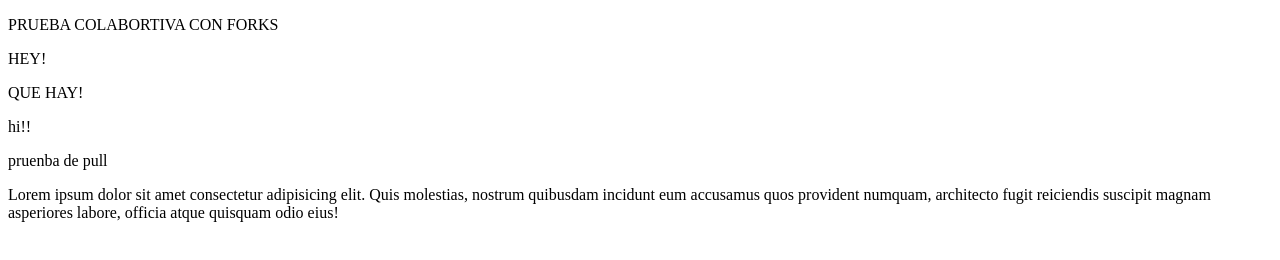
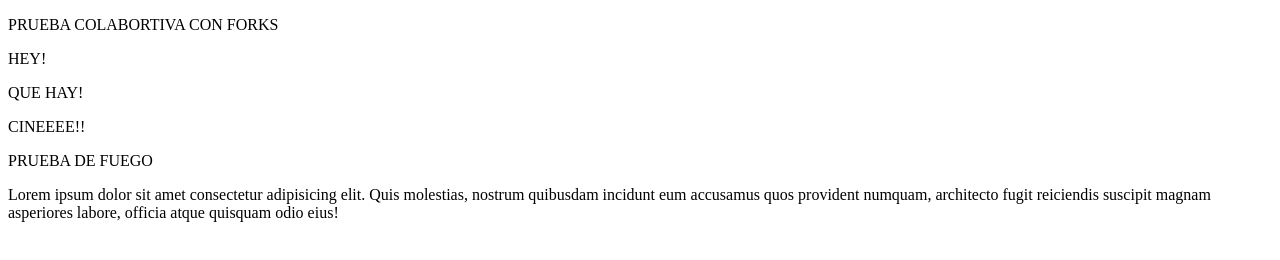
Before and after one commit to EstherIzzy/CLONgrupal, a plain HTML site: page index.html in a window 1280 px wide. Drawn offline with Linux system fonts and the light colour scheme.

Commit message:
Update index.html

```diff
--- a/index.html
+++ b/index.html
@@ -9,8 +9,8 @@
     <p>PRUEBA COLABORTIVA CON FORKS</p>
     <p>HEY!</p>
     <p>QUE HAY!</p>
-    <p>hi!!</p>
-    <p>pruenba de pull</p>
+    <p>CINEEEE!!</p>
+    <p>PRUEBA DE FUEGO</p>
     <p>Lorem ipsum dolor sit amet consectetur adipisicing elit. Quis molestias, nostrum quibusdam incidunt eum accusamus quos provident numquam, architecto fugit reiciendis suscipit magnam asperiores labore, officia atque quisquam odio eius!</p>
 </body>
 </html>
```
